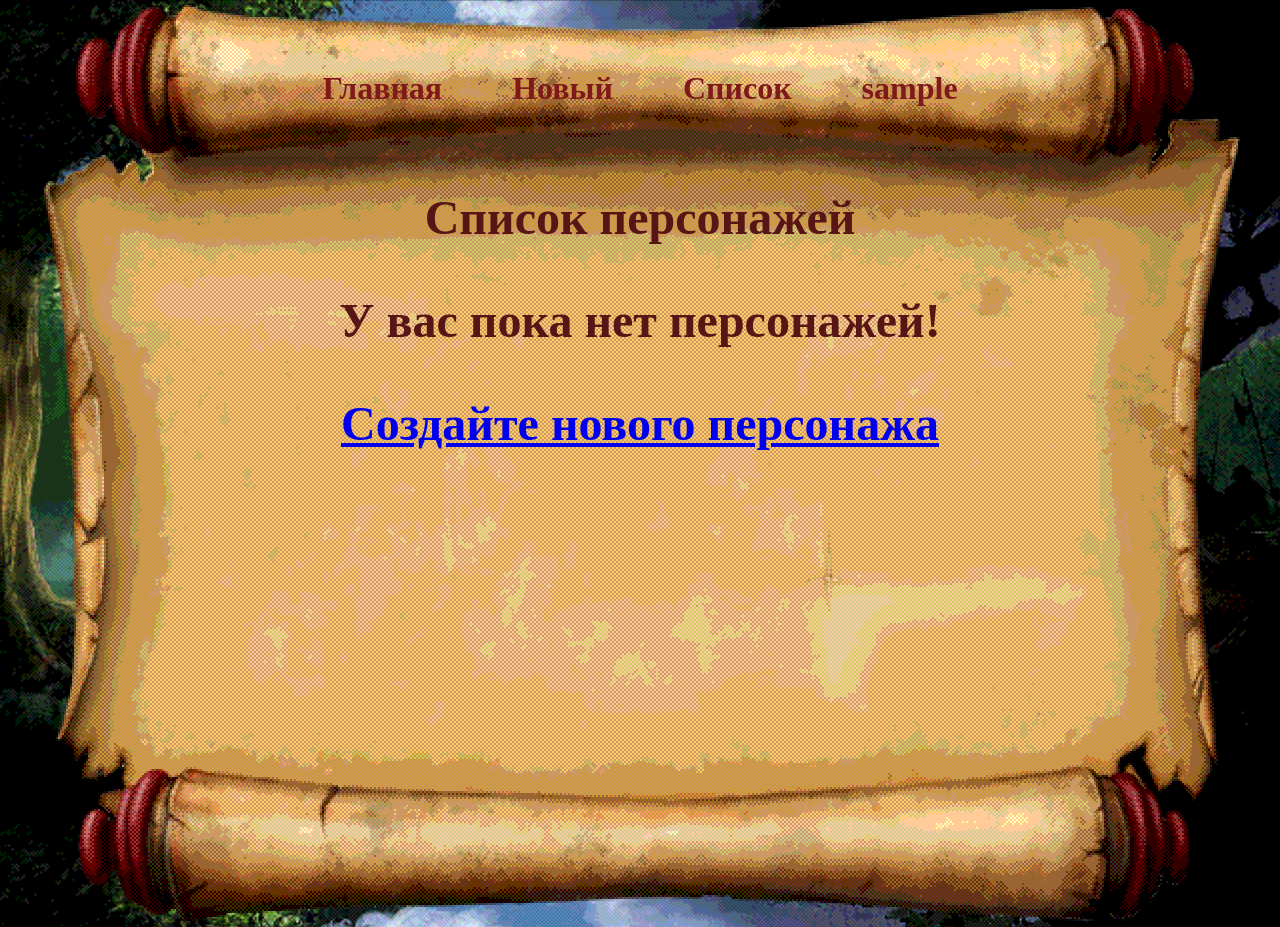
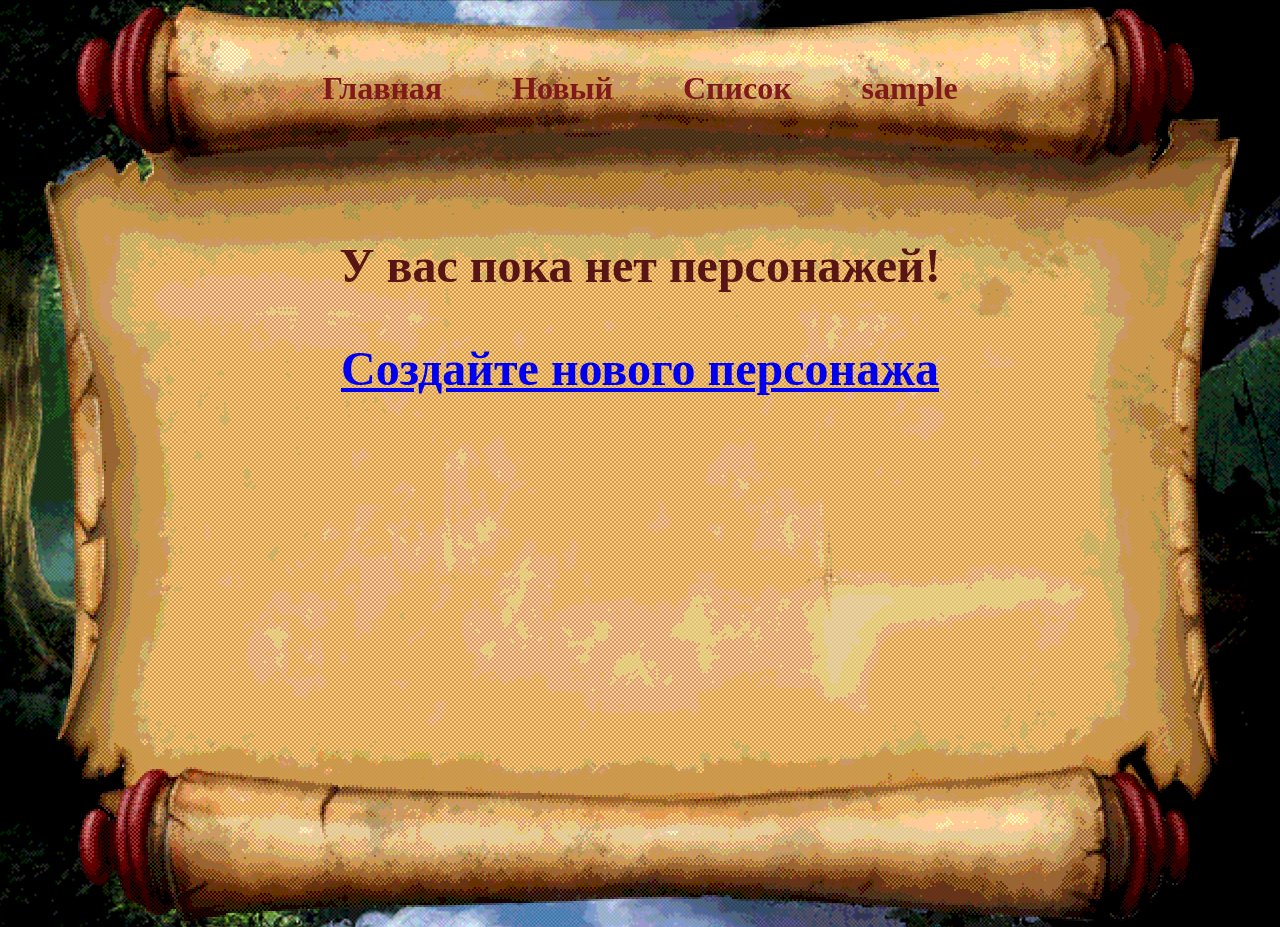
Before and after one commit to AlexDevenport/DMD-site, a Django app: page /char_list/ in a window 1280 px wide. Run offline with Django 3.2, Linux system fonts and the light colour scheme; the visitor is signed in with stand-in values (Sample User, id 1); data that the repository does not hold is empty; some web fonts are replaced.

Commit message:
Deleted title of char list

```diff
--- a/django_root/pages/templates/pages/char_list.html
+++ b/django_root/pages/templates/pages/char_list.html
@@ -4,7 +4,6 @@
 
 {% block content %}
 <div style="text-align: center;">
-    <a>Список персонажей</a>
 </div>
 <div class="scrolling-container" style="text-align: center;">
     {% if characters %}
```
